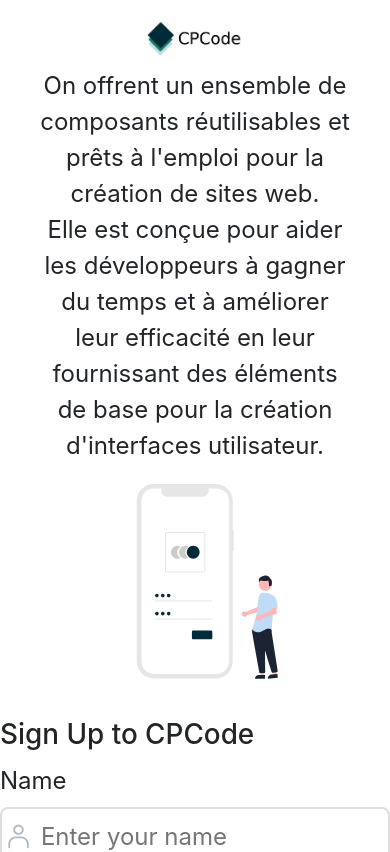
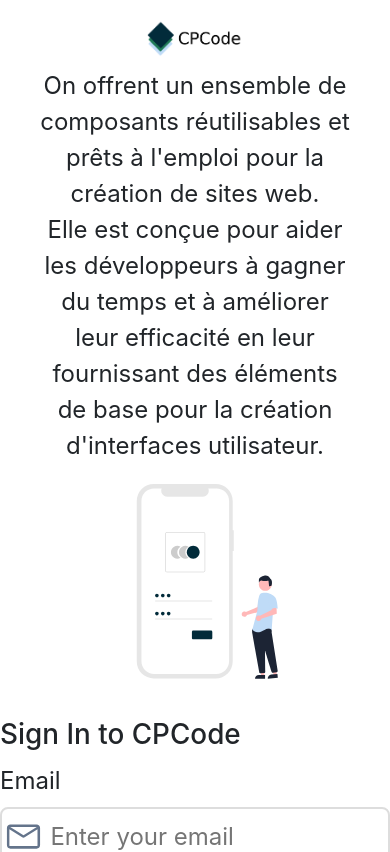
Before and after one commit to HakimMohammed/CPCode, a React (Create React App) app: page / in a window 390 px wide. Shown: the top 852 px of the page. Built offline with nearby package versions, Linux system fonts and the light colour scheme.

Commit message:
Responsive Authentification v5

```diff
--- a/src/Authentification/Connexion.js
+++ b/src/Authentification/Connexion.js
@@ -8,8 +8,6 @@ import User from "./assets/User.svg";
 const Container = styled.div`
   display: flex;
   flex-direction: row;
-  height: 100%;
-  max-height: 100%;
   @media (max-width: 768px) {
     flex-direction: column;
     height: auto;
--- a/src/index.js
+++ b/src/index.js
@@ -11,7 +11,7 @@ import Inscription from './Authentification/Inscription';
 const root = ReactDOM.createRoot(document.getElementById('root'));
 root.render(
   <React.StrictMode>
-    <Inscription/>
+    <Connexion/>
   </React.StrictMode>
 );
 
```
Also changed, not shown: 1 other file (tests, documents, lock files or other folders).
